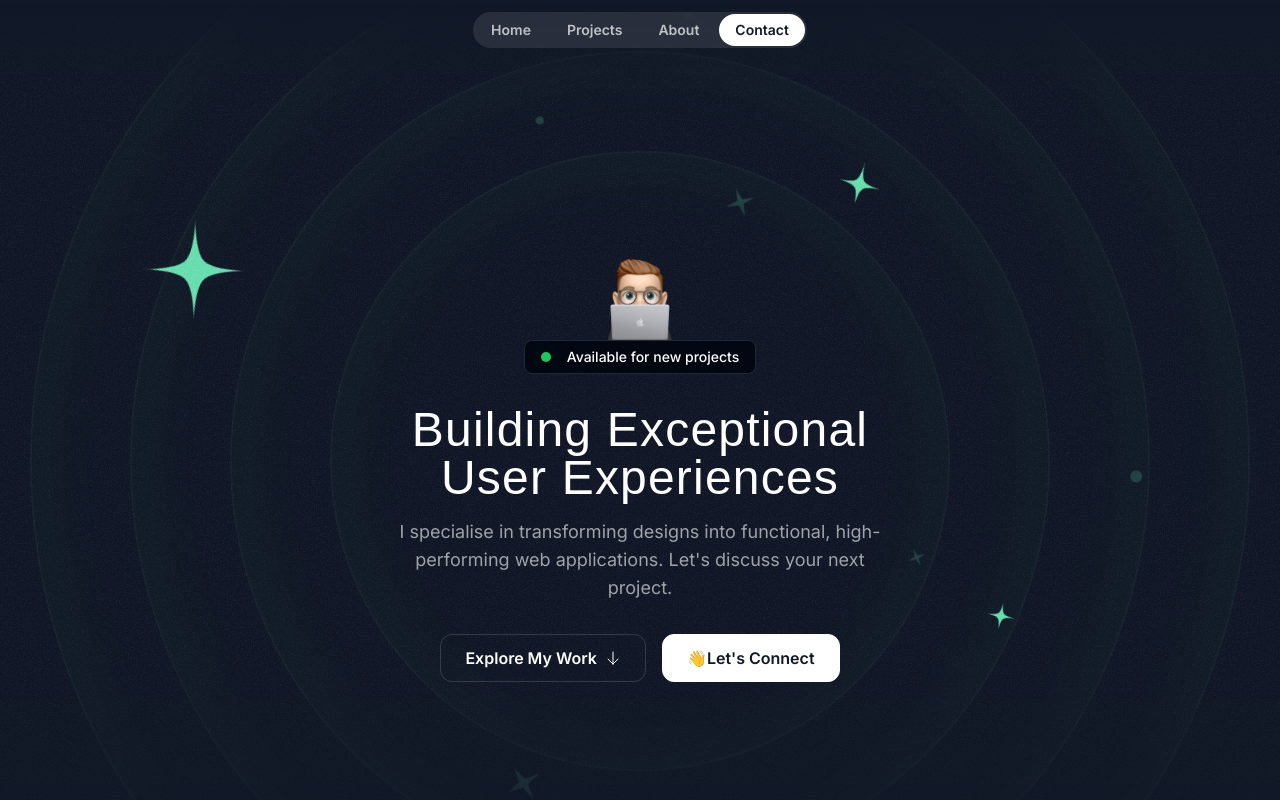
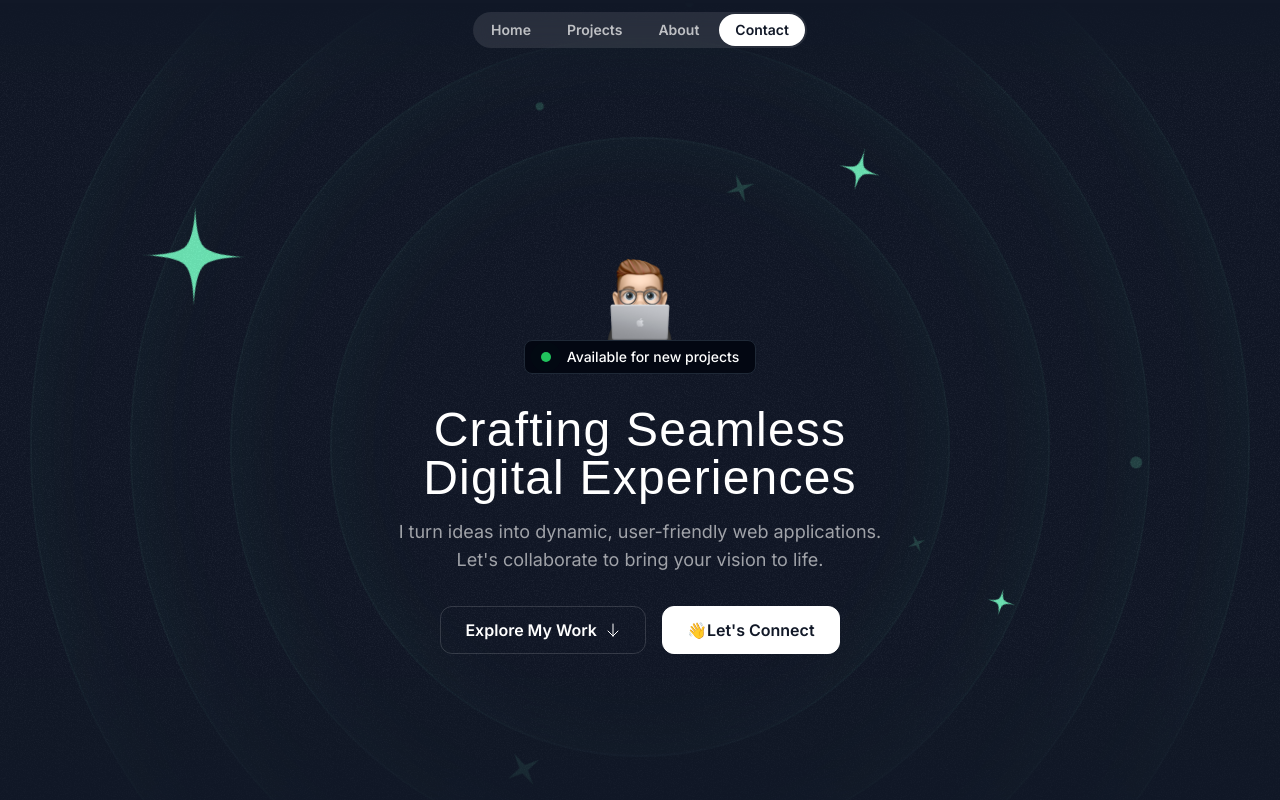
Before and after one commit to tommywa-a/Portfolio-site, a Next.js app: page / in a window 1280 px wide. Shown: the top 800 px of the page. Built offline with nearby package versions, Linux system fonts and the light colour scheme; a web font is replaced by a local one.

Commit message:
Changed text in Hero section

```diff
--- a/src/sections/Hero.tsx
+++ b/src/sections/Hero.tsx
@@ -136,11 +136,10 @@ export const HeroSection = () => {
 				</div>
 				<div className='max-w-lg mx-auto'>
 					<h1 className='font-serif text-3xl md:text-5xl text-center mt-8 tracking-wide'>
-						Building Exceptional User Experiences
+						Crafting Seamless Digital Experiences
 					</h1>
 					<p className='mt-4 text-center text-white/60 md:text-lg'>
-						I specialise in transforming designs into functional,
-						high-performing web applications. Let's discuss your next project.
+					I turn ideas into dynamic, user-friendly web applications. Let's collaborate to bring your vision to life.
 					</p>
 				</div>
 				<div className='flex flex-col md:flex-row justify-center items-center mt-8 gap-4'>
```
